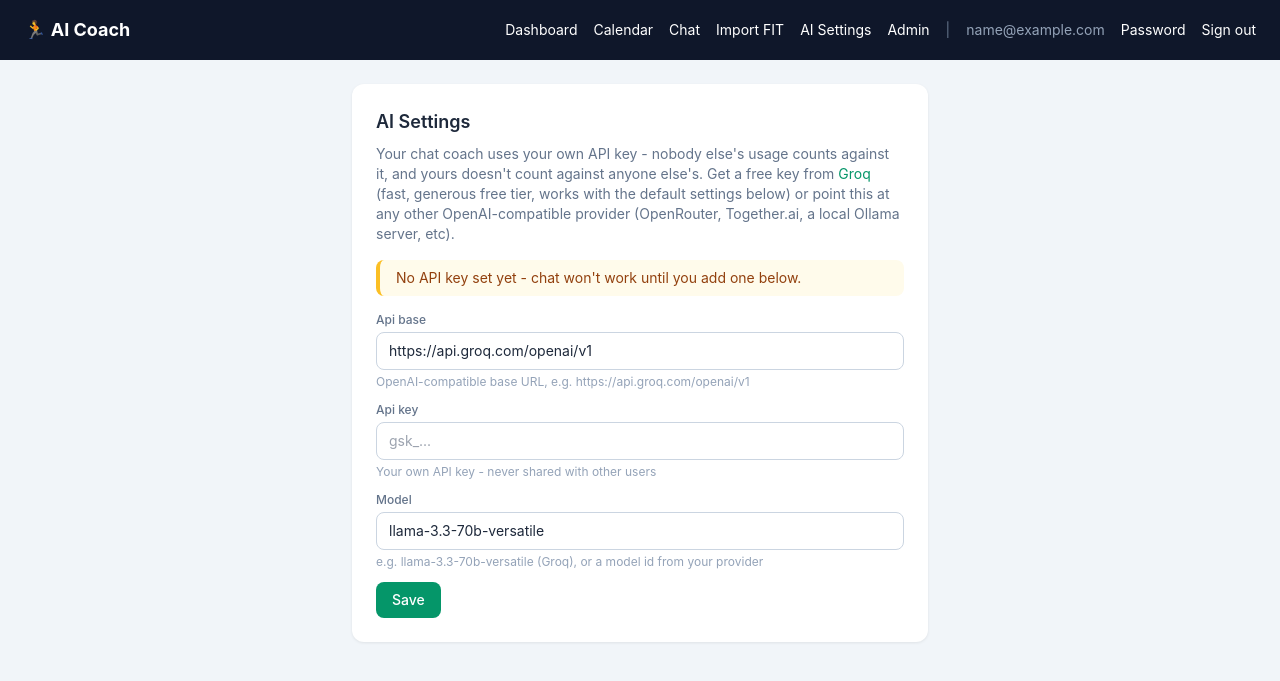
After one commit to Gabrielkaos/aicoach, a Django app: page /settings/ai/ in a window 1280 px wide. The commit adds this page. Shown: the top 681 px of the page. Run offline with Django 5.2, Linux system fonts and the light colour scheme; the visitor is signed in with stand-in values (Sample User, id 1); data comes from the database, SQL or seed files in the repository; some libraries are stand-ins or nearby versions.

Commit message:
Add LLM settings management; implement user-specific API key configuration, enhance workout description functionality, and update templates for password reset and AI settings.

```diff
--- a/accounts/forms.py
+++ b/accounts/forms.py
@@ -7,6 +7,8 @@ INPUT_CLS = "w-full rounded-lg border border-slate-300 px-3 py-2 text-sm focus:o
 
 
 class SignupForm(UserCreationForm):
+    website = forms.CharField(required=False, widget=forms.HiddenInput())
+
     class Meta(UserCreationForm.Meta):
         model = User
         fields = ("email",)
@@ -19,3 +21,8 @@ class SignupForm(UserCreationForm):
         self.fields["password1"].widget.attrs.update({"class": INPUT_CLS})
         self.fields["password2"].widget.attrs.update({"class": INPUT_CLS})
         self.fields["password1"].help_text = "At least 8 characters, not too common or all-numeric."
+
+    def clean_website(self):
+        if self.cleaned_data.get("website"):
+            raise forms.ValidationError("Spam detected.")
+        return self.cleaned_data.get("website")
--- a/aicoach/urls.py
+++ b/aicoach/urls.py
@@ -2,10 +2,12 @@ from django.contrib import admin
 from django.urls import path, include
 
 from accounts import views as account_views
+from accounts.views import RateLimitedLoginView
 
 urlpatterns = [
     path("admin/", admin.site.urls),
     path("accounts/signup/", account_views.signup, name="signup"),
+    path("accounts/login/", RateLimitedLoginView.as_view(), name="login"),
     path("accounts/", include("django.contrib.auth.urls")),
     path("", include("coach.urls")),
 ]
--- a/coach/forms.py
+++ b/coach/forms.py
@@ -2,6 +2,18 @@ from django import forms
 from .models import DailyMetric, Workout, ActiveCondition, AthleteProfile, Goal
 
 INPUT_CLS = "w-full rounded-lg border border-slate-300 px-3 py-2 text-sm focus:outline-none focus:ring-2 focus:ring-emerald-500"
+
+from .models import LLMSettings
+
+class LLMSettingsForm(forms.ModelForm):
+    class Meta:
+        model = LLMSettings
+        fields = ["api_base", "api_key", "model"]
+        widgets = {
+            "api_base": forms.URLInput(attrs={"class": INPUT_CLS}),
+            "api_key": forms.PasswordInput(attrs={"class": INPUT_CLS, "placeholder": "gsk_..."}, render_value=True),
+            "model": forms.TextInput(attrs={"class": INPUT_CLS}),
+        }
 
 
 class DailyMetricForm(forms.ModelForm):
--- a/coach/models.py
+++ b/coach/models.py
@@ -1,5 +1,24 @@
 from django.conf import settings
 from django.db import models
+
+
+class LLMSettings(models.Model):
+    """Per-user LLM connection - each account brings its own API key, so nobody shares your
+    Groq quota. Defaults are prefilled toward Groq's free tier, but any OpenAI-compatible
+    endpoint works (OpenRouter, Together, a local Ollama server, etc)."""
+
+    user = models.OneToOneField(settings.AUTH_USER_MODEL, on_delete=models.CASCADE, related_name="llm_settings")
+    api_base = models.URLField(default="https://api.groq.com/openai/v1",
+                                help_text="OpenAI-compatible base URL, e.g. https://api.groq.com/openai/v1")
+    api_key = models.CharField(max_length=255, blank=True, help_text="Your own API key - never shared with other users")
+    model = models.CharField(max_length=100, default="llama-3.3-70b-versatile",
+                              help_text="e.g. llama-3.3-70b-versatile (Groq), or a model id from your provider")
+
+    def __str__(self):
+        return f"LLM settings for {self.user.email}"
+
+    def is_configured(self):
+        return bool(self.api_key)
 
 
 class DailyMetric(models.Model):
--- a/coach/templates/coach/base.html
+++ b/coach/templates/coach/base.html
@@ -28,6 +28,7 @@
       <a href="{% url 'calendar' %}" class="hover:text-emerald-400">Calendar</a>
       <a href="{% url 'chat' %}" class="hover:text-emerald-400">Chat</a>
       <a href="{% url 'fit_upload' %}" class="hover:text-emerald-400">Import FIT</a>
+      <a href="{% url 'llm_settings' %}" class="hover:text-emerald-400">AI Settings</a>
       <a href="/admin/" class="hover:text-emerald-400">Admin</a>
       {% if user.is_authenticated %}
         <span class="text-slate-500">|</span>
--- /dev/null
+++ b/coach/templates/coach/llm_settings.html
@@ -0,0 +1,36 @@
+{% extends "coach/base.html" %}
+{% block title %}AI Settings - AI Coach{% endblock %}
+{% block content %}
+
+<div class="card p-6 max-w-xl mx-auto">
+  <h1 class="text-lg font-semibold mb-2">AI Settings</h1>
+  <p class="text-sm text-slate-500 mb-4">
+    Your chat coach uses your own API key - nobody else's usage counts against it, and yours
+    doesn't count against anyone else's. Get a free key from
+    <a href="https://console.groq.com" target="_blank" class="text-emerald-600 hover:underline">Groq</a>
+    (fast, generous free tier, works with the default settings below) or point this at any other
+    OpenAI-compatible provider (OpenRouter, Together.ai, a local Ollama server, etc).
+  </p>
+
+  {% if not configured %}
+    <div class="mb-4 px-4 py-2 rounded-lg text-sm bg-amber-50 text-amber-800 border-l-4 border-amber-400">
+      No API key set yet - chat won't work until you add one below.
+    </div>
+  {% endif %}
+
+  <form method="post" class="space-y-3">
+    {% csrf_token %}
+    {% for field in form %}
+      <div>
+        <label class="block text-xs font-medium text-slate-500 mb-1">{{ field.label }}</label>
+        {{ field }}
+        {% if field.help_text %}<p class="text-xs text-slate-400 mt-1">{{ field.help_text }}</p>{% endif %}
+      </div>
+    {% endfor %}
+    <button class="bg-emerald-600 text-white px-4 py-2 rounded-lg text-sm font-medium hover:bg-emerald-700">
+      Save
+    </button>
+  </form>
+</div>
+
+{% endblock %}
--- a/coach/templates/registration/login.html
+++ b/coach/templates/registration/login.html
@@ -20,10 +20,11 @@
         <input type="email" name="username" id="id_username" autofocus required
           class="w-full rounded-lg border border-slate-300 px-3 py-2 text-sm focus:outline-none focus:ring-2 focus:ring-emerald-500">
       </div>
-      <div class="mb-6">
+      <div>
         <label class="block text-xs font-medium text-slate-500 mb-1" for="id_password">Password</label>
         <input type="password" name="password" id="id_password" required
           class="w-full rounded-lg border border-slate-300 px-3 py-2 text-sm focus:outline-none focus:ring-2 focus:ring-emerald-500">
+          <p class="text-xs text-right mb-6"><a href="{% url 'password_reset' %}" class="text-emerald-600 hover:underline">Forgot password?</a></p>
       </div>
       <input type="hidden" name="next" value="{{ next }}">
       <button class="w-full bg-emerald-600 text-white px-4 py-2 rounded-lg text-sm font-medium hover:bg-emerald-700">
--- /dev/null
+++ b/coach/templates/registration/password_reset_email.html
@@ -0,0 +1,6 @@
+Someone requested a password reset for your AI Coach account.
+
+Click the link below to set a new password:
+{{ protocol }}://{{ domain }}{% url 'password_reset_confirm' uidb64=uid token=token %}
+
+If you didn't request this, you can safely ignore this email.
--- a/coach/urls.py
+++ b/coach/urls.py
@@ -24,4 +24,5 @@ urlpatterns = [
     path("chat/<int:session_id>/delete/", views.chat_delete, name="chat_delete"),
 
     path("fit/upload/", views.fit_upload, name="fit_upload"),
+    path("settings/ai/", views.llm_settings_view, name="llm_settings"),
 ]
--- a/coach/views.py
+++ b/coach/views.py
@@ -1,5 +1,5 @@
 from datetime import date, timedelta
-
+from django_ratelimit.decorators import ratelimit
 from django.contrib import messages
 from django.contrib.auth.decorators import login_required
 from django.http import JsonResponse
@@ -9,8 +9,8 @@ from django.views.decorators.http import require_POST
 from . import llm as llm_lib
 from . import fit as fit_lib
 from . import analytics
-from .forms import DailyMetricForm, WorkoutForm, ActiveConditionForm, FitUploadForm, ProfileForm, GoalForm
-from .models import DailyMetric, ActiveCondition, Workout, ChatMessage, ChatSession, AthleteProfile, Goal
+from .forms import DailyMetricForm, WorkoutForm, ActiveConditionForm, FitUploadForm, ProfileForm, GoalForm, LLMSettingsForm
+from .models import DailyMetric, ActiveCondition, Workout, ChatMessage, ChatSession, AthleteProfile, Goal, LLMSettings
 
 
 def _metrics_window(user, days=30):
@@ -233,6 +233,7 @@ def chat_new(request):
 
 @login_required
 @require_POST
+@ratelimit(key="user", rate="30/h", block=True)
 def chat_send(request, session_id):
     session = get_object_or_404(ChatSession, pk=session_id, user=request.user)
     user_text = request.POST.get("message", "").strip()
@@ -246,6 +247,7 @@ def chat_send(request, session_id):
     metrics_qs = _metrics_window(request.user, days=30)
     active_conditions = list(ActiveCondition.objects.filter(user=request.user, resolved=False))
     profile = _get_profile(request.user)
+    llm_settings, _ = LLMSettings.objects.get_or_create(user=request.user)
     goal = _next_goal(request.user)
 
     context_str = llm_lib.build_context(
@@ -271,7 +273,7 @@ def chat_send(request, session_id):
     for m in history:
         messages_payload.append({"role": m.role, "content": m.content})
 
-    raw_reply = llm_lib.call_llm(messages_payload)
+    raw_reply = llm_lib.call_llm(messages_payload, llm_settings.api_base, llm_settings.api_key, llm_settings.model)
     cleaned_reply, workouts_data = llm_lib.extract_workout_blocks(raw_reply)
     cleaned_reply, actions_data = llm_lib.extract_workout_actions(cleaned_reply)
 
@@ -352,13 +354,16 @@ def fit_upload(request):
         form = FitUploadForm(request.POST, request.FILES)
         if form.is_valid():
             imported, failed = 0, []
+            llm_settings, _ = LLMSettings.objects.get_or_create(user=request.user)
             for f in form.cleaned_data["fit_files"]:
                 try:
                     data = fit_lib.parse_fit_file(f)
                     activity_date = data["start_date"].date() if hasattr(data["start_date"], "date") else data["start_date"]
 
                     deterministic = fit_lib.deterministic_description(data)
-                    description = llm_lib.enhance_workout_description(deterministic)
+                    description = llm_lib.enhance_workout_description(
+                        deterministic, llm_settings.api_base, llm_settings.api_key, llm_settings.model
+                    )
 
                     Workout.objects.update_or_create(
                         user=request.user,
@@ -395,3 +400,16 @@ def fit_upload(request):
     else:
         form = FitUploadForm()
     return render(request, "coach/fit_upload.html", {"form": form})
+
+@login_required
+def llm_settings_view(request):
+    llm_settings, _ = LLMSettings.objects.get_or_create(user=request.user)
+    if request.method == "POST":
+        form = LLMSettingsForm(request.POST, instance=llm_settings)
+        if form.is_valid():
+            form.save()
+            messages.success(request, "Saved your AI connection settings.")
+            return redirect("llm_settings")
+    else:
+        form = LLMSettingsForm(instance=llm_settings)
+    return render(request, "coach/llm_settings.html", {"form": form, "configured": llm_settings.is_configured()})
```
Also changed, not shown: accounts/views.py (+9 -0 lines), aicoach/settings.py (+11 -3 lines), coach/llm.py (+12 -26 lines), coach/templates/registration/password_reset_complete.html (added, +10 -0 lines), coach/templates/registration/password_reset_confirm.html (added, +27 -0 lines), coach/templates/registration/password_reset_done.html (added, +12 -0 lines), coach/templates/registration/password_reset_form.html (added, +24 -0 lines), 1 other file.
